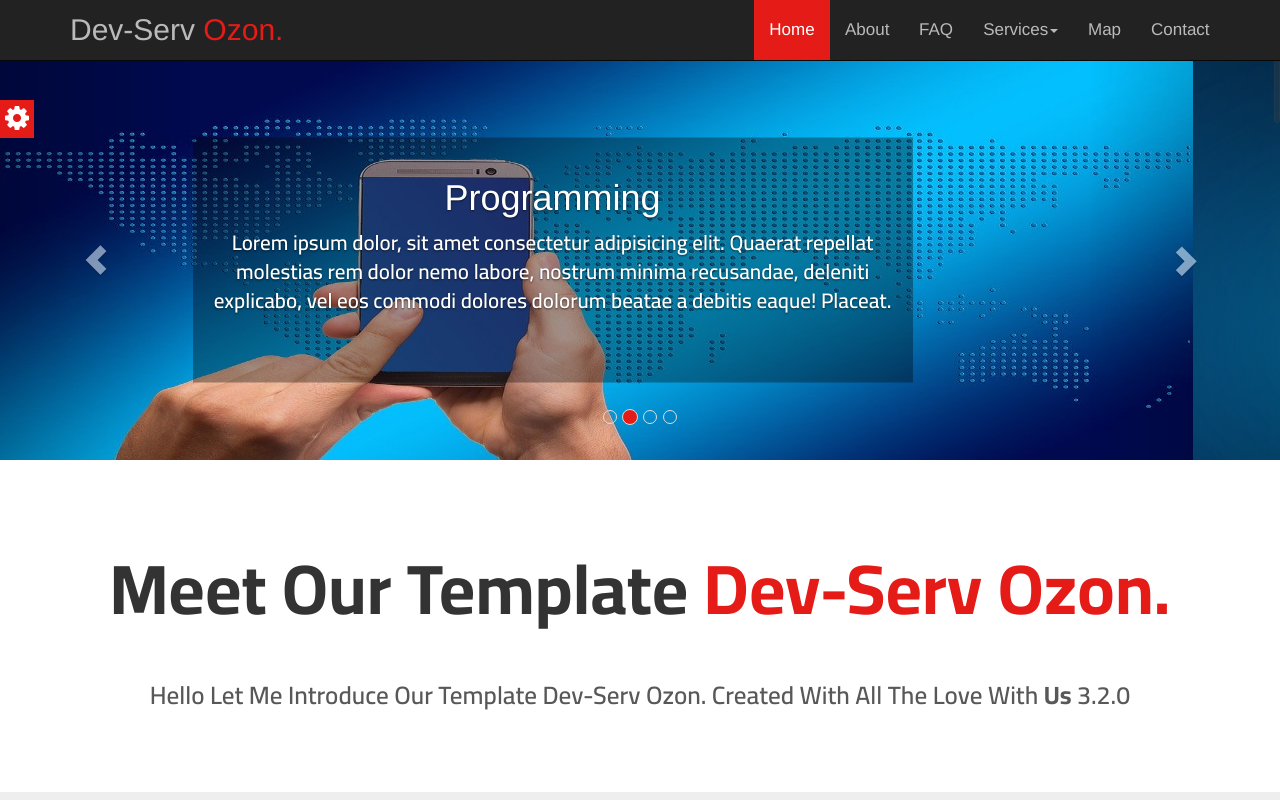
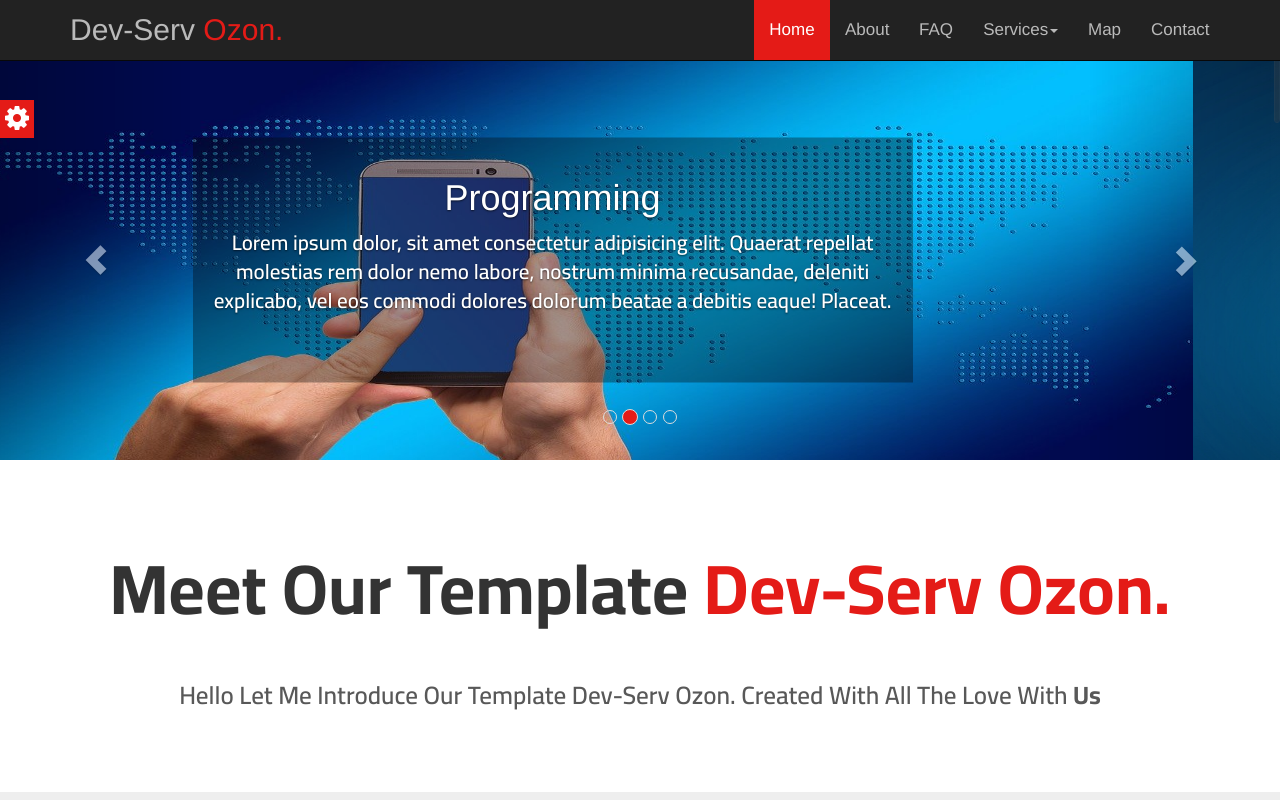
Before and after one commit to startpro3/Dev-Serv-Ozon, a plain HTML site: page index.html in a window 1280 px wide. Shown: the top 800 px of the page. Drawn offline with Linux system fonts and the light colour scheme.

Commit message:
Update index.html

```diff
--- a/index.html
+++ b/index.html
@@ -169,7 +169,7 @@
     <section class="about text-center wow animate__animated animate__bounceIn animate__slow" data-wow-delay="" data-wow-duration="" data-wow-offset="300" data-wow-iteration="1">
      <div class="container">
       <h1 id="responsive_headline">Meet Our Template <span>Dev-Serv Ozon.</span></h1>
-      <p class="lead">Hello Let Me Introduce Our Template Dev-Serv Ozon. Created With All The Love With <strong>Us</strong> 3.2.0</p>
+      <p class="lead">Hello Let Me Introduce Our Template Dev-Serv Ozon. Created With All The Love With <strong>Us</strong></p>
      </div>
     </section>
     <!-- End Section About -->
```
